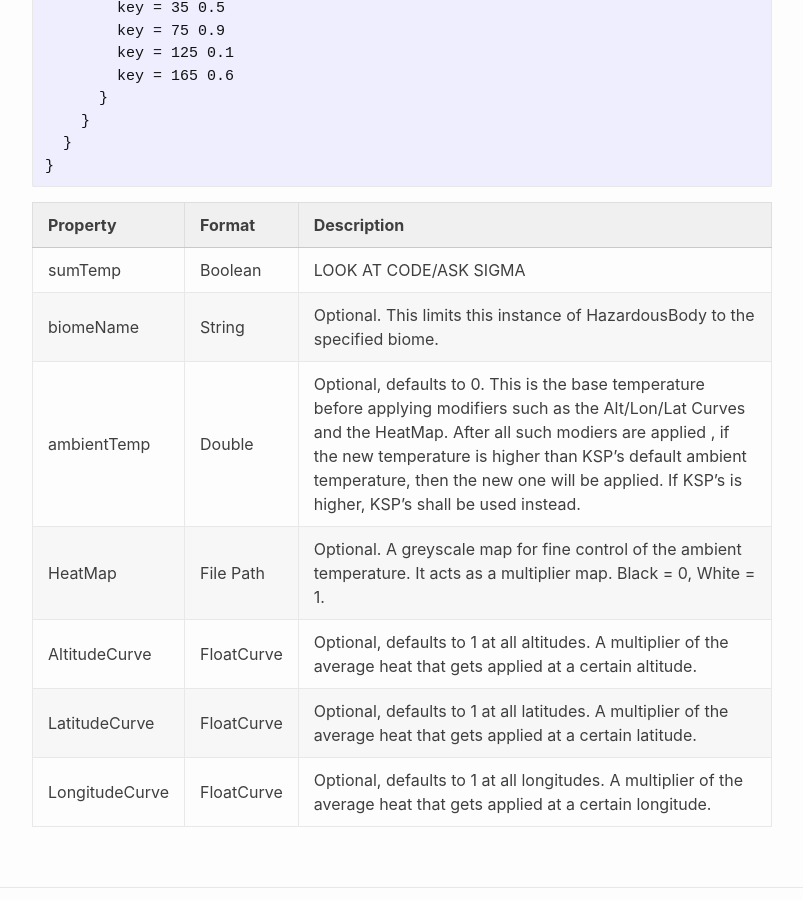
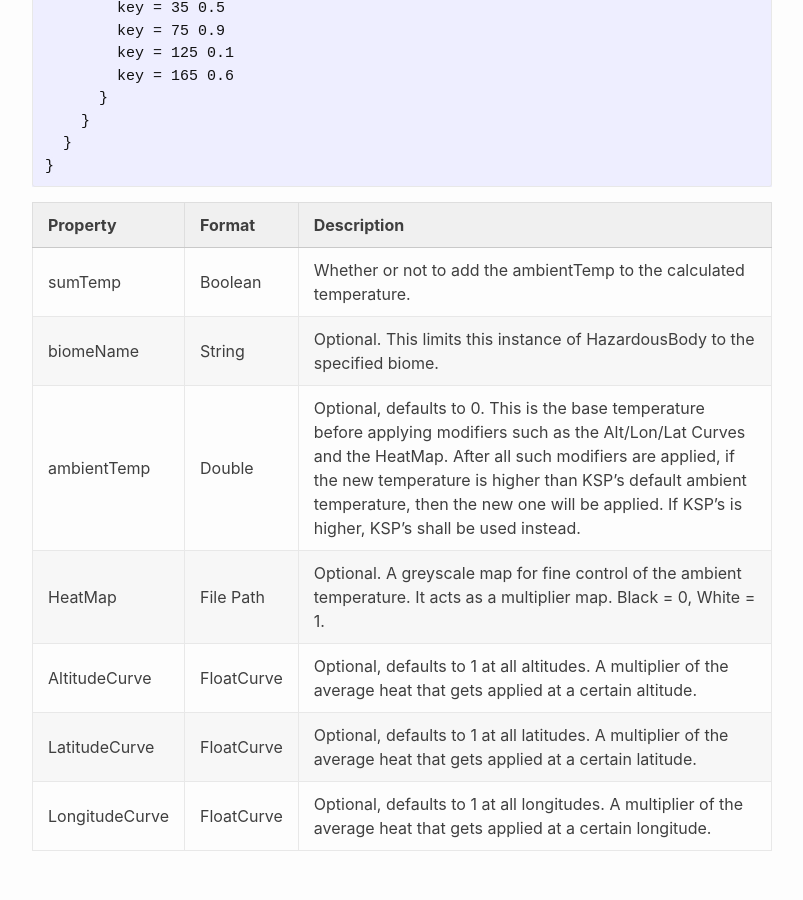
Before and after one commit to Kopernicus/wiki, a Jekyll site: the page built from main/HazardousBody.md, in a window 1280 px wide and 900 px high, scrolled down 1153 px. Shown: the whole window, without its empty margins (238-1041 px from the left). Built offline with Jekyll 4.4.1, drawn with Linux system fonts in a browser that asks for light colours.

Commit message:
Fix for 1.8

```diff
--- a/main/HazardousBody.md
+++ b/main/HazardousBody.md
@@ -55,9 +55,9 @@ Body
 
 |Property|Format|Description|
 |--------|------|-----------|
-|sumTemp|Boolean|LOOK AT CODE/ASK SIGMA|
+|sumTemp|Boolean|Whether or not to add the ambientTemp to the calculated temperature.|
 |biomeName|String|Optional. This limits this instance of HazardousBody to the specified biome.|
-|ambientTemp|Double|Optional, defaults to 0. This is the base temperature before applying modifiers such as the Alt/Lon/Lat Curves and the HeatMap. After all such modiers are applied , if the new temperature is higher than KSP's default ambient temperature, then the new one will be applied. If KSP's is higher, KSP's shall be used instead.|
+|ambientTemp|Double|Optional, defaults to 0. This is the base temperature before applying modifiers such as the Alt/Lon/Lat Curves and the HeatMap. After all such modifiers are applied, if the new temperature is higher than KSP's default ambient temperature, then the new one will be applied. If KSP's is higher, KSP's shall be used instead.|
 |HeatMap|File Path|Optional. A greyscale map for fine control of the ambient temperature. It acts as a multiplier map. Black = 0, White = 1.|
 |AltitudeCurve|FloatCurve|Optional, defaults to 1 at all altitudes. A multiplier of the average heat that gets applied at a certain altitude.|
 |LatitudeCurve|FloatCurve|Optional, defaults to 1 at all latitudes. A multiplier of the average heat that gets applied at a certain latitude.|
```
Also changed, not shown: index.md (+17 -3 lines), main/Particles.md (+1 -1 lines).
